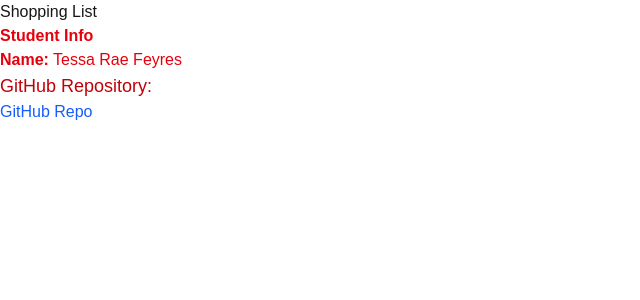
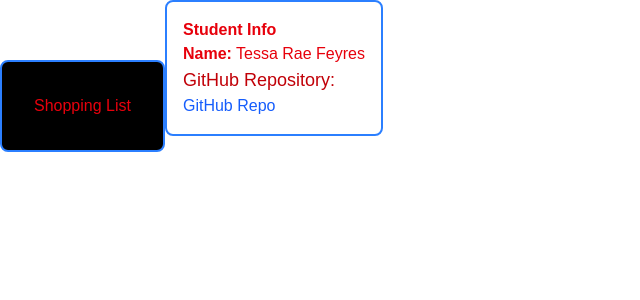
Before and after one commit to TessaFey/cprg306-assignments, a Next.js app: page /week-2 in a window 1280 px wide. Shown: the top 300 px of the page, without its empty margins (0-640 px from the left). Built offline with nearby package versions, Linux system fonts and the light colour scheme.

Commit message:
progress
correct link, basic functionality, design elements added

```diff
--- a/app/page.js
+++ b/app/page.js
@@ -1,11 +1,12 @@
-
+// Root/Home page
+import Link from "next/link";
 
 export default function Home() {
   return (
     <div>
       <h1 className=" font-bold text-red-600">CPRG 306: Web Development 2 - Assignments</h1>
       <Link
-          href="https://www.youtube.com/watch?v=rMmziyTS3YI"
+          href="/week-2"
           className="text-blue-600 hover:underline"
           target="_blank"
         >
--- a/app/week-2/page.js
+++ b/app/week-2/page.js
@@ -1,10 +1,14 @@
+// week 2 landing page
+
 import StudentInfo from "./student-info";
 
 export default function Page() {
 
 return (
 <main>
-<h1>Shopping List</h1>
+    <div className="bg-black border-2 border-blue-500 p-4 rounded-lg inline-block">
+        <h1 className="text-red-600 bg-black border-blue-500 p-4 rounded-lg inline-block">Shopping List</h1>
+    </div>
 <StudentInfo></StudentInfo>
 </main>
 );
--- a/app/week-2/student-info.js
+++ b/app/week-2/student-info.js
@@ -1,10 +1,13 @@
+//student info page
+
 "use client";
 
 import Link from "next/link";
 
 export default function StudentInfo() {
   return (
-    <div >
+    <div className="bg-black-200 border-2 border-blue-500 p-4 rounded-lg inline-block">
+        {/* //Adding a box for visibility because i work in dark mode */}
       <h1 className=" font-bold text-red-600">Student Info</h1>
       <p className=" text-red-600">
         <strong>Name:</strong> Tessa Rae Feyres
@@ -12,7 +15,7 @@ export default function StudentInfo() {
       <div>
         <p className="text-lg font-medium text-red-700">GitHub Repository:</p>
         <Link
-          href="https://www.youtube.com/watch?v=rMmziyTS3YI"
+          href="https://github.com/TessaFey/cprg306-assignments"
           //Placeholder link for now
           className="text-blue-600 hover:underline"
           target="_blank"
```
